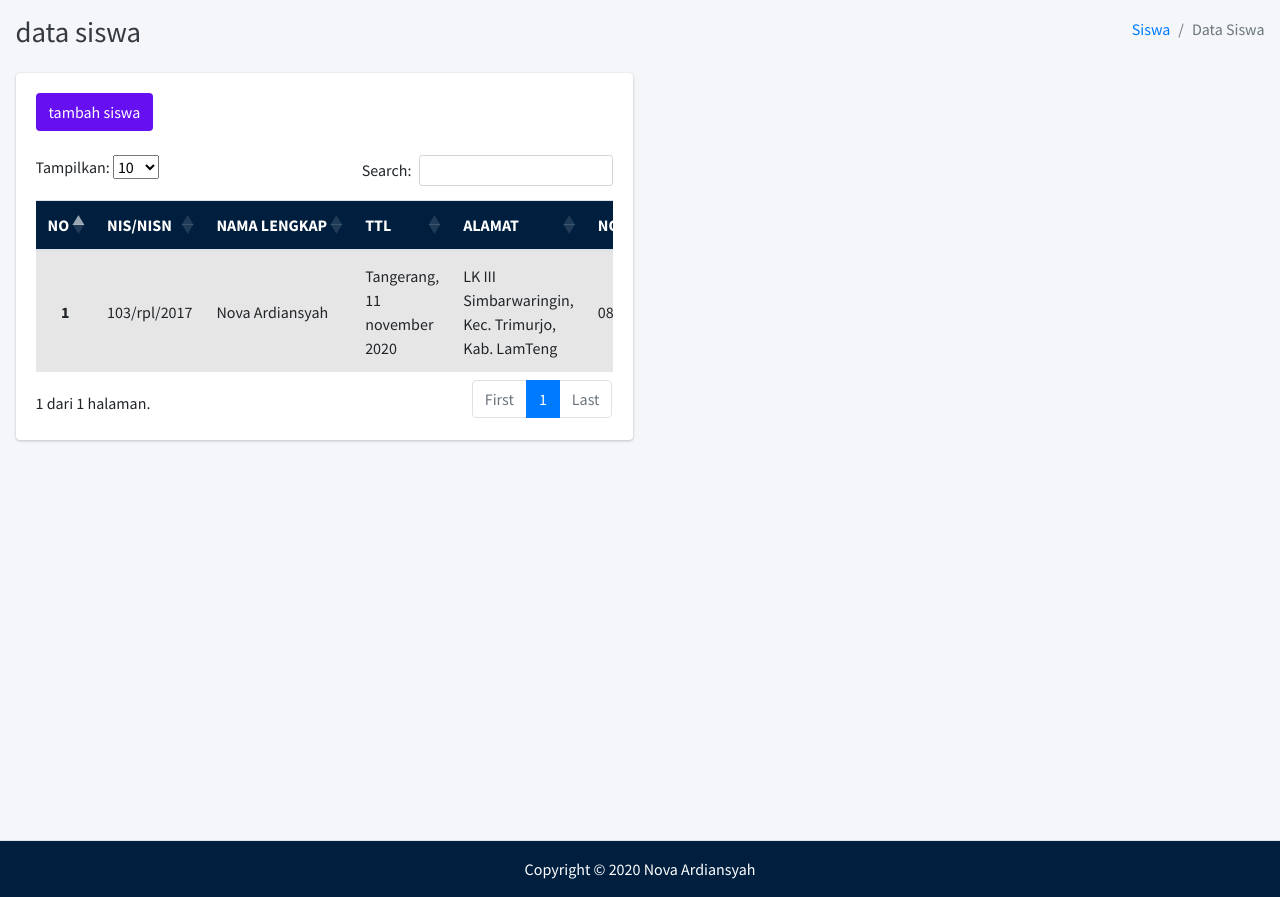
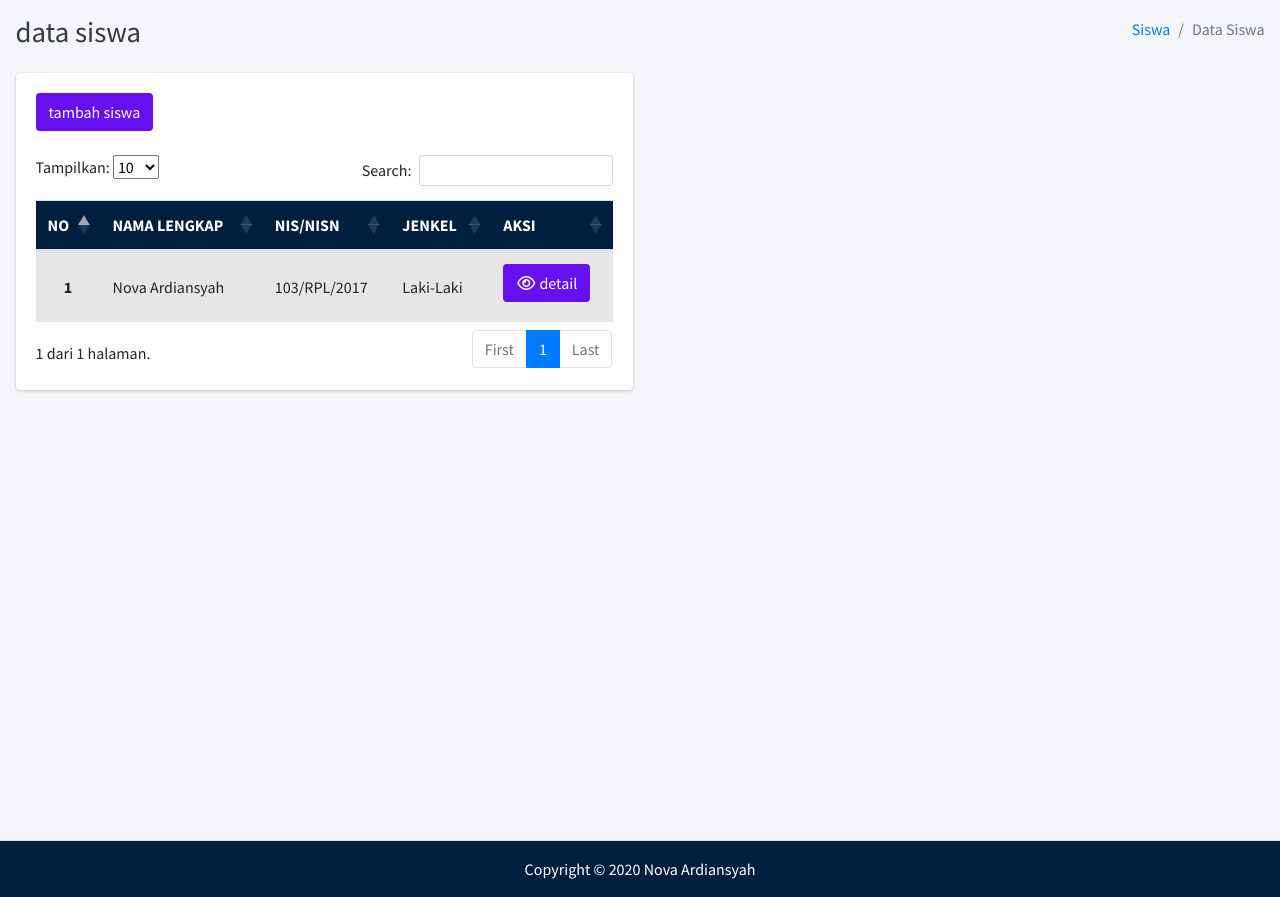
Before and after one commit to alifahfathonah/belajar-yuk, a CodeIgniter 4 app: the page made by app/Views/admin/siswa/index.php in a window 1280 px wide. Shown: the part 57-954 px from the top of the page. Run offline with PHP 8.4 and a stand-in for CodeIgniter, Linux system fonts and the light colour scheme; the template is opened without the code that fills it, so the values that code supplies are empty; some libraries are stand-ins or nearby versions.

Commit message:
create student detail features

```diff
--- a/app/Views/admin/siswa/index.php
+++ b/app/Views/admin/siswa/index.php
@@ -43,11 +43,9 @@
                   <thead class="bg-navy text-center text-nowrap text-uppercase">
                     <tr>
                       <th scope="col">no</th>
+                      <th scope="col">nama lengkap</th>
                       <th scope="col">nis/nisn</th>
-                      <th scope="col">nama lengkap</th>
-                      <th scope="col">ttl</th>
-                      <th scope="col">alamat</th>
-                      <th scope="col">no. hp</th>
+                      <th scope="col">jenkel</th>
                       <th scope="col">aksi</th>
                     </tr>
                   </thead>
@@ -55,18 +53,13 @@
                   <tbody>
                     <tr>
                       <th class="align-middle text-center" scope="row">1</th>
-                      <td class="align-middle">103/rpl/2017</td>
                       <td class="align-middle">Nova Ardiansyah</td>
-                      <td class="align-middle">Tangerang, 11 november 2020</td>
-                      <td class="align-middle">LK III Simbarwaringin, Kec. Trimurjo, Kab. LamTeng</td>
-                      <td class="text-nowrap align-middle">0895 0666 8480</td>
+                      <td class="align-middle">103/RPL/2017</td>
+                      <td class="align-middle">Laki-Laki</td>
                       <td class="text-nowrap align-middle">
-                        <button class="btn btn-primary d-inline">
-                          <i class="fa fa-fw fa-edit"></i>
-                        </button>
-
-                        <button class="btn btn-danger d-inline">
-                          <i class="fa fa-fw fa-trash"></i>
+                        <button class="btn bg-indigo d-inline mb-2 btn-detail_siswa">
+                          <i class="fa fa-fw fa-eye"></i>
+                          detail
                         </button>
                       </td>
                     </tr>
@@ -97,7 +90,50 @@
               </button>
             </div>
             <div class="modal-body">
-              ...
+              <ul class="list-group">
+                <li class="list-group-item">
+                  <div class="row">
+                    <div class="col-5 text-nowrap text-right">Nama Lengkap:</div>
+                    <div class="col">Nova Ardiansyah</div>
+                  </div>
+                </li>
+                <!-- /.list-group-item -->
+                <li class="list-group-item">
+                  <div class="row">
+                    <div class="col-5 text-nowrap text-right">NIS/NISN:</div>
+                    <div class="col">103/RPL/2017</div>
+                  </div>
+                </li>
+                <!-- /.list-group-item -->
+                <li class="list-group-item">
+                  <div class="row">
+                    <div class="col-5 text-nowrap text-right">Jenis Kelamin:</div>
+                    <div class="col">Laki-Laki</div>
+                  </div>
+                </li>
+                <!-- /.list-group-item -->
+                <li class="list-group-item">
+                  <div class="row">
+                    <div class="col-5 text-nowrap text-right">No. Hp:</div>
+                    <div class="col">0895 0666 8480</div>
+                  </div>
+                </li>
+                <!-- /.list-group-item -->
+                <li class="list-group-item">
+                  <div class="row">
+                    <div class="col-5 text-nowrap text-right">TTL:</div>
+                    <div class="col">Tangerang, 11 november 2001</div>
+                  </div>
+                </li>
+                <!-- /.list-group-item -->
+                <li class="list-group-item">
+                  <div class="row">
+                    <div class="col-5 text-nowrap text-right">Alamat:</div>
+                    <div class="col">LK III Simbarwaringin, Kec. Trimurjo, Kab. LamTeng</div>
+                  </div>
+                </li>
+                <!-- /.list-group-item -->
+              </ul>
             </div>
             <!-- /.modal-body -->
           </div>
--- a/public/js/siswa/index.js
+++ b/public/js/siswa/index.js
@@ -1,5 +1,6 @@
 $(document).ready(function() {
-  $('.container-fluid').on('click','#btn-create_siswa',(e) => {
+  // Modal Create Siswa
+  $('.container-fluid').on('click','#btn-create_siswa', (e) => {
     $('#staticModalLabel').html(`Tambah data siswa/i`);
     $('.modal-body').html(`
       <form action="/admin/siswa/create" method="post" id="form-create_siswa">
@@ -58,10 +59,14 @@ $(document).ready(function() {
       </form>
     `);
 
-    $('#staticModal').modal({
-      keyboard: false,
-      backdrop: 'static'
-    });
+    $('#staticModal').modal({ keyboard: false, backdrop: 'static' });
+  });
+
+  // Modal Detail Siswa
+  $('.container-fluid').on('click','.btn-detail_siswa', (e) => {
+    $('#staticModalLabel').html(`detail data siswa/i`)
+
+    $('#staticModal').modal({ keyboard: false, backdrop: 'static' });
   });
 
   $('.container-fluid').on('click','.btn-close_modal', (e) => {
```
